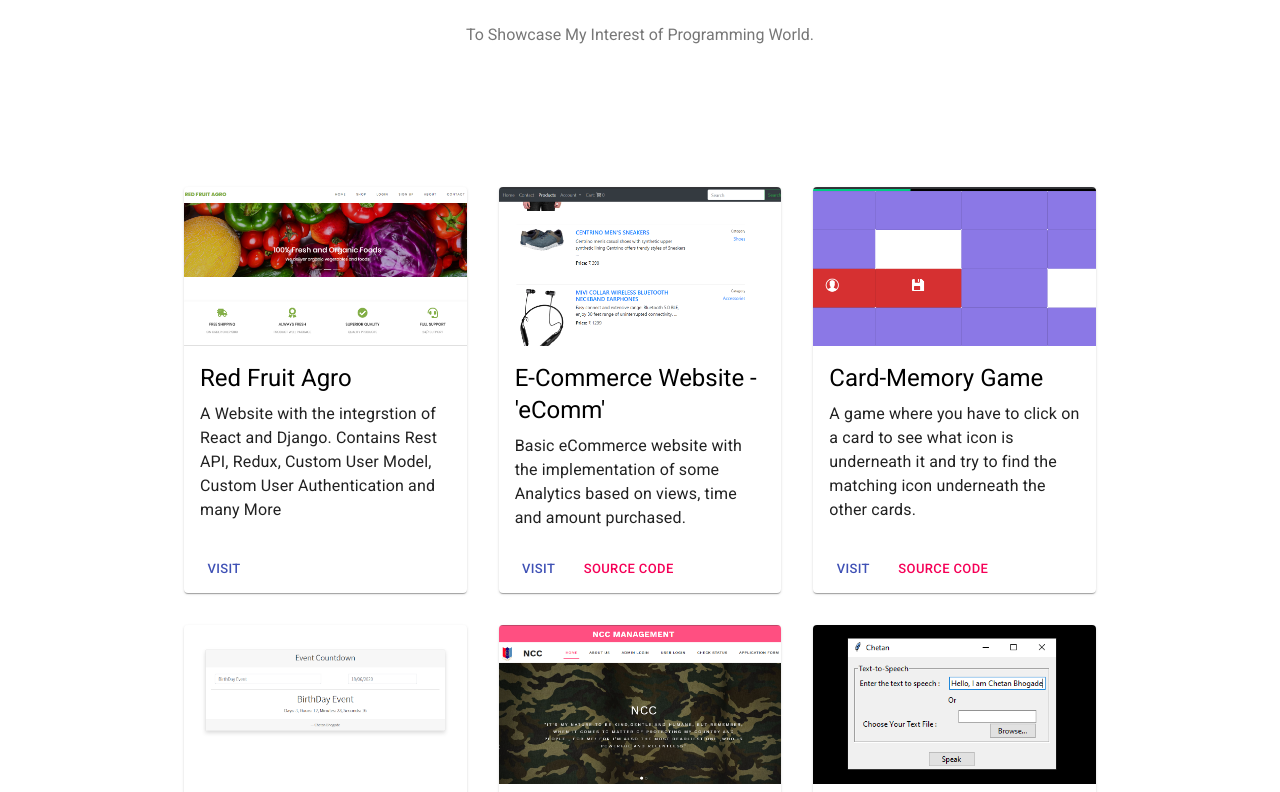
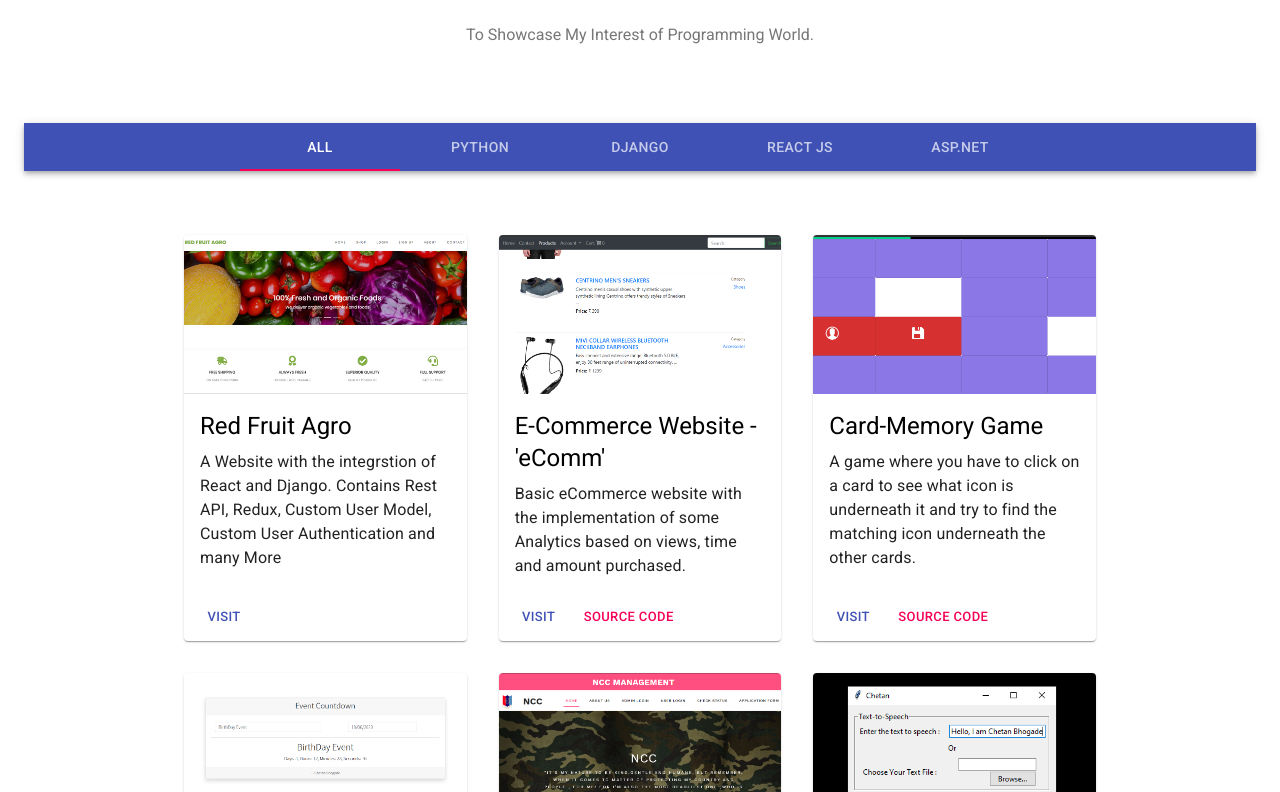
Before and after one commit to ChetanBhogade/portfolio, a React (Create React App) app: page / in a window 1280 px wide. Shown: the part 1668-2460 px from the top of the page. Built offline with nearby package versions, Linux system fonts and the light colour scheme.

Commit message:
adding tab for viewing project list as a language wise

```diff
--- a/src/Components/ProjectAlbumView.js
+++ b/src/Components/ProjectAlbumView.js
@@ -10,13 +10,6 @@ import {
   CardActions,
   Button,
 } from "@material-ui/core";
-
-import CardGameImg from "../Assets/Projects/CardMemoryGame.png";
-import eCommImg from "../Assets/Projects/eComm.png";
-import EventImg from "../Assets/Projects/EventCountdown.png";
-import NccImg from "../Assets/Projects/NccManagement.png";
-import TtsImg from "../Assets/Projects/TextToSpeech.png";
-import RedFruitImg from "../Assets/Projects/RedFruitAgro.png";
 
 const useStyle = makeStyles((theme) => ({
   cardGrid: {
@@ -36,60 +29,10 @@ const useStyle = makeStyles((theme) => ({
   },
 }));
 
-const data = [
-  {
-    name: "Red Fruit Agro",
-    description:
-      "A Website with the integrstion of React and Django. Contains Rest API, Redux, Custom User Model, Custom User Authentication and many More",
-    image: RedFruitImg,
-    visit: "https://redfruitagro.com/",
-    src: null,
-  },
-  {
-    name: "E-Commerce Website - 'eComm'",
-    description:
-      "Basic eCommerce website with the implementation of some Analytics based on views, time and amount purchased.",
-    image: eCommImg,
-    visit: "http://chetanbhogade.pythonanywhere.com/",
-    src: "https://github.com/ChetanBhogade/E-Commerce-Project",
-  },
-  {
-    name: "Card-Memory Game",
-    description:
-      "A game where you have to click on a card to see what icon is underneath it and try to find the matching icon underneath the other cards.",
-    image: CardGameImg,
-    visit: "https://chetanbhogade.github.io/card-memory-game/",
-    src: "https://github.com/ChetanBhogade/card-memory-game",
-  },
-  {
-    name: "Event Countdown",
-    description:
-      "Continuously decrementing countdown timer to a user entered event.",
-    image: EventImg,
-    visit: "https://chetanbhogade.github.io/Event-Countdown/",
-    src: "https://github.com/ChetanBhogade/Event-Countdown",
-  },
-  {
-    name: "Ncc Management",
-    description:
-      "All Ncc related paper works are try to make digital. All CRUD operations are performed.",
-    image: NccImg,
-    visit: null,
-    src: "https://github.com/ChetanBhogade/NCC-Management",
-  },
-  {
-    name: "Text-To-Speech",
-    description:
-      "This software can read text from input field and can also read whole text file.",
-    image: TtsImg,
-    visit: null,
-    src:
-      "https://github.com/ChetanBhogade/TextToSpeech/blob/master/TextToSpeech.py",
-  },
-];
+function ProjectAlbumView(props) {
+  const classes = useStyle();
 
-function ProjectAlbumView() {
-  const classes = useStyle();
+  const {data} = props
 
   return (
     <React.Fragment>
--- /dev/null
+++ b/src/Components/SimpleTabs.js
@@ -0,0 +1,103 @@
+import React from "react";
+import PropTypes from "prop-types";
+import { makeStyles } from "@material-ui/core/styles";
+import AppBar from "@material-ui/core/AppBar";
+import Tabs from "@material-ui/core/Tabs";
+import Tab from "@material-ui/core/Tab";
+import ProjectAlbumView from "./ProjectAlbumView";
+
+const getData = (allData, language) => {
+  const newData = allData.filter((item) => {
+    const isLanguage = item.language.find((lang) =>
+      lang === language ? true : false
+    );
+    if (isLanguage === language) {
+      return true;
+    } else {
+      return false;
+    }
+  });
+  return newData;
+};
+
+function TabPanel(props) {
+  const { children, value, index, ...other } = props;
+
+  return (
+    <div
+      role="tabpanel"
+      hidden={value !== index}
+      id={`simple-tabpanel-${index}`}
+      aria-labelledby={`simple-tab-${index}`}
+      {...other}
+    >
+      {value === index && children}
+    </div>
+  );
+}
+
+TabPanel.propTypes = {
+  children: PropTypes.node,
+  index: PropTypes.any.isRequired,
+  value: PropTypes.any.isRequired,
+};
+
+function a11yProps(index) {
+  return {
+    id: `simple-tab-${index}`,
+    "aria-controls": `simple-tabpanel-${index}`,
+  };
+}
+
+const useStyles = makeStyles((theme) => ({
+  root: {
+    flexGrow: 1,
+    backgroundColor: theme.palette.background.paper,
+  },
+}));
+
+export default function SimpleTabs(props) {
+  const { data } = props;
+
+  const classes = useStyles();
+  const [value, setValue] = React.useState(0);
+
+  const handleChange = (event, newValue) => {
+    setValue(newValue);
+  };
+
+  return (
+    <div className={classes.root}>
+      <AppBar position="static">
+        <Tabs
+          // variant="fullWidth"
+          value={value}
+          onChange={handleChange}
+          aria-label="simple tabs example"
+          centered
+        >
+          <Tab label="All" {...a11yProps(0)} />
+          <Tab label="Python" {...a11yProps(1)} />
+          <Tab label="Django" {...a11yProps(2)} />
+          <Tab label="React JS" {...a11yProps(3)} />
+          <Tab label="Asp.Net" {...a11yProps(4)} />
+        </Tabs>
+      </AppBar>
+      <TabPanel value={value} index={0}>
+        <ProjectAlbumView data={data} />
+      </TabPanel>
+      <TabPanel value={value} index={1}>
+        <ProjectAlbumView data={getData(data, "Python")} />
+      </TabPanel>
+      <TabPanel value={value} index={2}>
+        <ProjectAlbumView data={getData(data, "Django")} />
+      </TabPanel>
+      <TabPanel value={value} index={3}>
+        <ProjectAlbumView data={getData(data, "ReactJs")} />
+      </TabPanel>
+      <TabPanel value={value} index={4}>
+        <ProjectAlbumView data={getData(data, "Asp.Net")} />
+      </TabPanel>
+    </div>
+  );
+}
--- a/src/Containers/ProjectLists.js
+++ b/src/Containers/ProjectLists.js
@@ -1,7 +1,72 @@
 import React from "react";
+import SimpleTabs from "../Components/SimpleTabs";
 
 import "./ProjectList.css";
-import ProjectAlbumView from "../Components/ProjectAlbumView";
+
+import CardGameImg from "../Assets/Projects/CardMemoryGame.png";
+import eCommImg from "../Assets/Projects/eComm.png";
+import EventImg from "../Assets/Projects/EventCountdown.png";
+import NccImg from "../Assets/Projects/NccManagement.png";
+import TtsImg from "../Assets/Projects/TextToSpeech.png";
+import RedFruitImg from "../Assets/Projects/RedFruitAgro.png";
+
+const data = [
+  {
+    name: "Red Fruit Agro",
+    description:
+      "A Website with the integrstion of React and Django. Contains Rest API, Redux, Custom User Model, Custom User Authentication and many More",
+    image: RedFruitImg,
+    visit: "https://redfruitagro.com/",
+    src: null,
+    language: ["ReactJs", "Django", "Python"],
+  },
+  {
+    name: "E-Commerce Website - 'eComm'",
+    description:
+      "Basic eCommerce website with the implementation of some Analytics based on views, time and amount purchased.",
+    image: eCommImg,
+    visit: "http://chetanbhogade.pythonanywhere.com/",
+    src: "https://github.com/ChetanBhogade/E-Commerce-Project",
+    language: ["Django", "Python"],
+  },
+  {
+    name: "Card-Memory Game",
+    description:
+      "A game where you have to click on a card to see what icon is underneath it and try to find the matching icon underneath the other cards.",
+    image: CardGameImg,
+    visit: "https://chetanbhogade.github.io/card-memory-game/",
+    src: "https://github.com/ChetanBhogade/card-memory-game",
+    language: ["ReactJs"],
+  },
+  {
+    name: "Event Countdown",
+    description:
+      "Continuously decrementing countdown timer to a user entered event.",
+    image: EventImg,
+    visit: "https://chetanbhogade.github.io/Event-Countdown/",
+    src: "https://github.com/ChetanBhogade/Event-Countdown",
+    language: ["ReactJs"],
+  },
+  {
+    name: "Ncc Management",
+    description:
+      "All Ncc related paper works are try to make digital. All CRUD operations are performed.",
+    image: NccImg,
+    visit: null,
+    src: "https://github.com/ChetanBhogade/NCC-Management",
+    language: ["Asp.Net"],
+  },
+  {
+    name: "Text-To-Speech",
+    description:
+      "This software can read text from input field and can also read whole text file.",
+    image: TtsImg,
+    visit: null,
+    src:
+      "https://github.com/ChetanBhogade/TextToSpeech/blob/master/TextToSpeech.py",
+    language: ["Python"],
+  },
+];
 
 function ProjectLists() {
   return (
@@ -10,7 +75,7 @@ function ProjectLists() {
         <h2>My Latest Projects</h2>
         <p>To Showcase My Interest of Programming World.</p>
       </div>
-      <ProjectAlbumView />
+      <SimpleTabs data={data} />
     </div>
   );
 }
```
